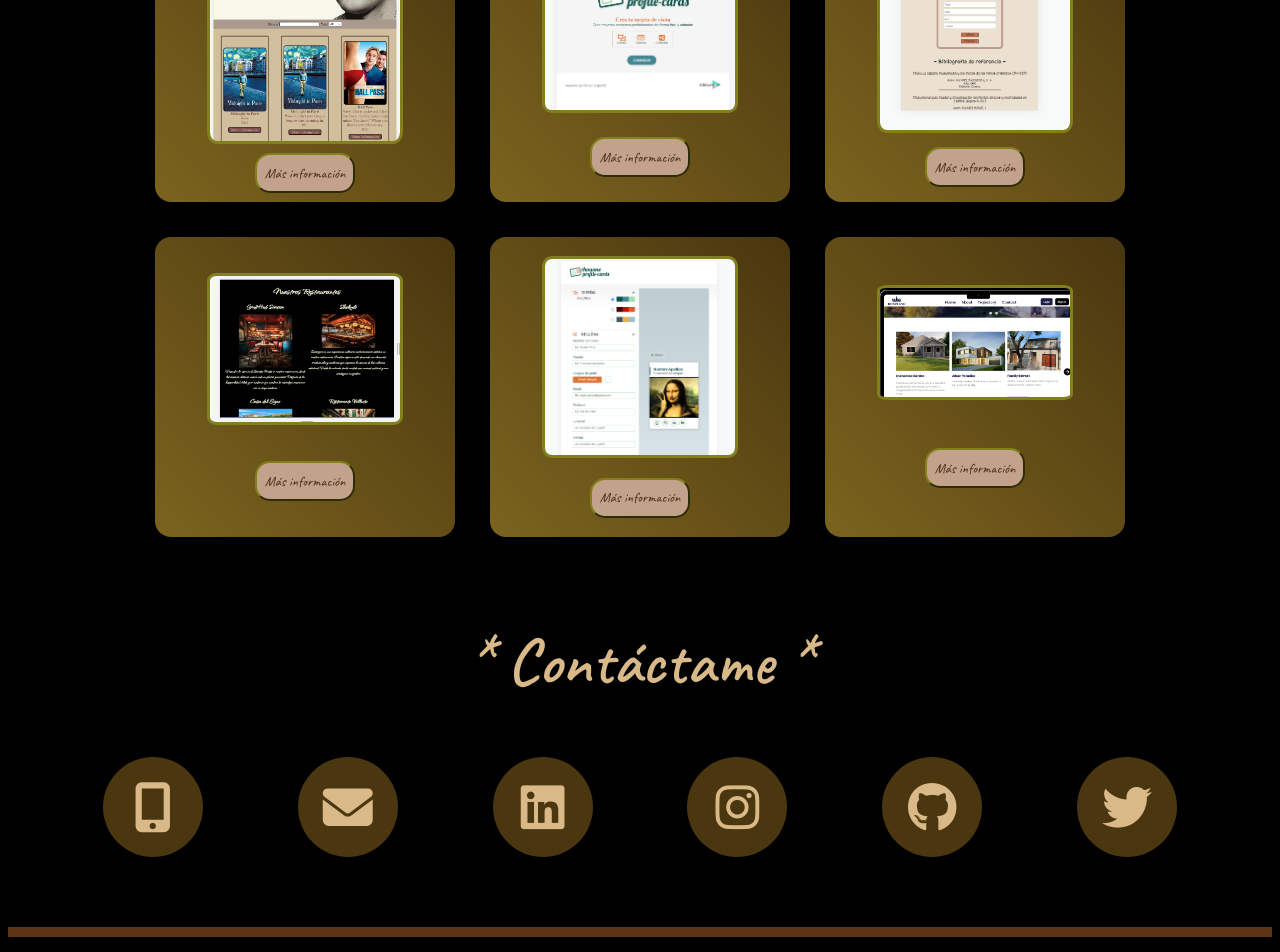
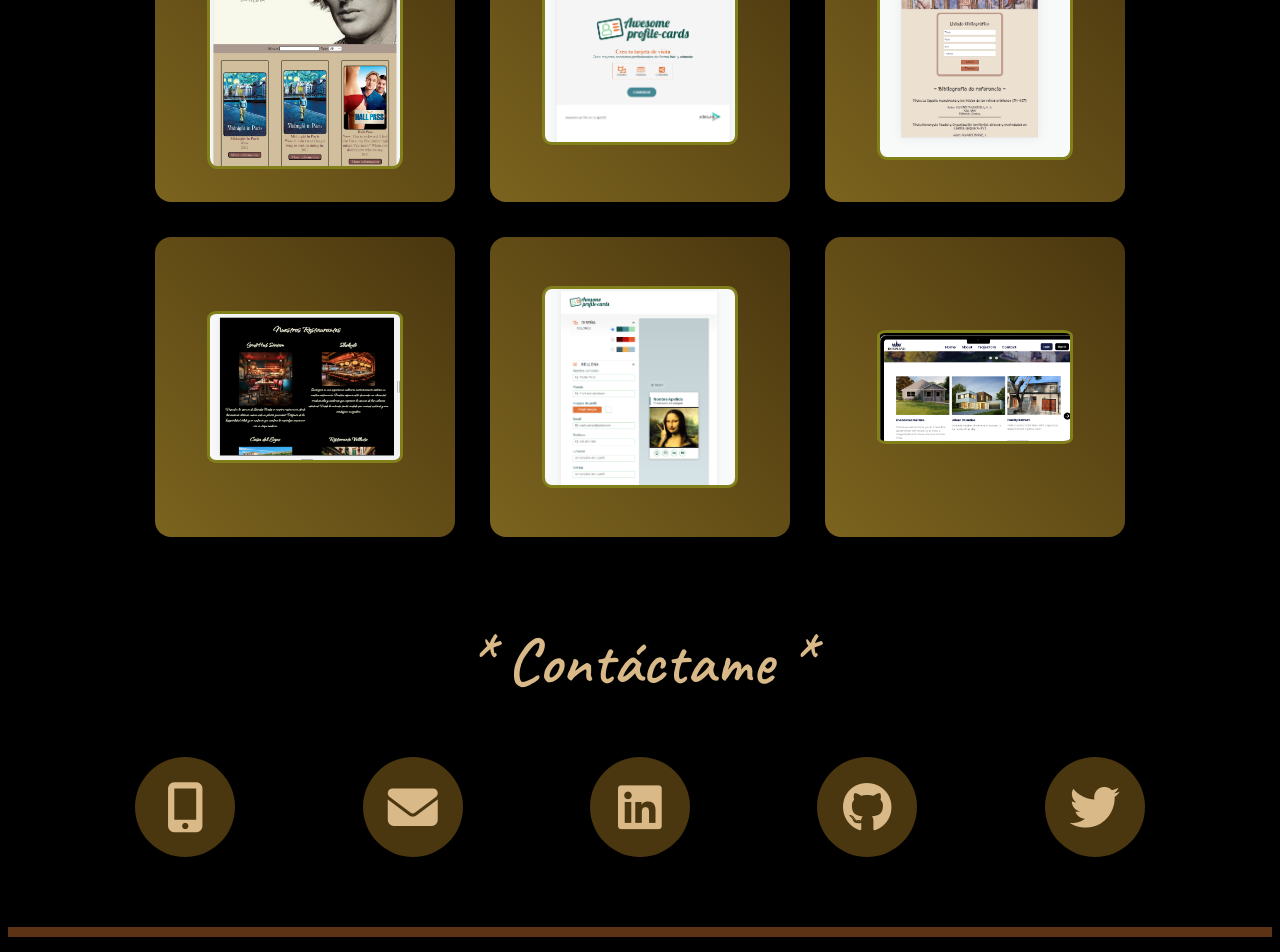
Before and after one commit to LorenaGomezPerez/Portfolio, a React (Create React App) app: page / in a window 1280 px wide. Shown: the part 2580-3532 px from the top of the page. Built offline with nearby package versions, Linux system fonts and the light colour scheme.

Commit message:
Delete instagram icon and update phone data

```diff
--- a/src/Contact.js
+++ b/src/Contact.js
@@ -1,15 +1,23 @@
 import React from "react";
 
 function Contact() {
+
+
+
   return (
     <div>
       <h2 id="Contacts" className="contact">* Contáctame *</h2>
-      <div className="contactContainer">
-        <div className="iconContainer">
-          <a title="llamar por teléfono" href="tel+600757306" target="_blank">
+	  <div className="contactContainer">
+
+	  <div className="iconContainer">
+          <a
+        	title="teléfono"
+			href={`tel:+34600757306`}
+		>
             <i className="fa-solid fa-mobile-screen-button icon" />
           </a>
         </div>
+
         <div className="iconContainer">
           <a
             title="enviar email"
@@ -28,11 +36,6 @@ function Contact() {
             rel="noreferrer"
           >
             <i className="fa-brands fa-linkedin icon" />
-          </a>
-        </div>
-        <div className="iconContainer">
-          <a title="Instagram" href="." target="_blank" rel="noreferrer">
-            <i className="fa-brands fa-instagram icon" />
           </a>
         </div>
         <div className="iconContainer">
@@ -56,7 +59,8 @@ function Contact() {
           </a>
         </div>
       </div>
-    </div>
+	  </div>
+
   );
 }
 
--- a/src/Projects.js
+++ b/src/Projects.js
@@ -7,7 +7,7 @@ import CardsRef from "../src/images/CardsRefactoring.png";
 import Calculator from "../src/images/calculator.png";
 import Bibliography from "../src/images/Bibliography.png";
 import Restaurants from "../src/images/restaurants.png";
-import RealEstate from "../src/images/realEstate.png";
+import RealEstate from "../src/images/RealEstate.png";
 import "../src/styles/App.css";
 
 function Proyectos() {
@@ -22,7 +22,7 @@ function Proyectos() {
         <div className="flip-card-inner">
           <div className="flip-card-front">
             <img src={Equipo} alt="Proyecto" />
-            <button className="btnMoreInf">Más información</button>
+
           </div>
           <div className="flip-card-back">
             <h2 className="flip-card-back-title">Proyecto:</h2>
@@ -44,7 +44,7 @@ function Proyectos() {
         <div className="flip-card-inner">
           <div className="flip-card-front">
             <img src={Calculator} alt="Proyecto" />
-            <button className="btnMoreInf">Más información</button>
+
           </div>
           <div className="flip-card-back">
             <h2 className="flip-card-back-title">Proyecto:</h2>
@@ -64,7 +64,7 @@ function Proyectos() {
         <div className="flip-card-inner">
           <div className="flip-card-front">
             <img src={Coctails} alt="Proyecto" />
-            <button className="btnMoreInf">Más información</button>
+
           </div>
           <div className="flip-card-back">
             <div className="flip-card-back-info">
@@ -88,7 +88,6 @@ function Proyectos() {
         <div className="flip-card-inner">
           <div className="flip-card-front">
             <img src={Owen} alt="Proyecto" />
-            <button className="btnMoreInf">Más información</button>
           </div>
           <div className="flip-card-back">
             <h2 className="flip-card-back-title">Proyecto:</h2>
@@ -111,7 +110,6 @@ function Proyectos() {
         <div className="flip-card-inner">
           <div className="flip-card-front">
             <img src={Cards} alt="Proyecto" />
-            <button className="btnMoreInf">Más información</button>
           </div>
           <div className="flip-card-back">
             <h2 className="flip-card-back-title">Proyecto:</h2>
@@ -133,7 +131,6 @@ function Proyectos() {
         <div className="flip-card-inner">
           <div className="flip-card-front">
             <img src={Bibliography} alt="Proyecto" />
-            <button className="btnMoreInf">Más información</button>
           </div>
           <div className="flip-card-back">
             <h2 className="flip-card-back-title">Proyecto:</h2>
@@ -151,7 +148,6 @@ function Proyectos() {
         <div className="flip-card-inner">
           <div className="flip-card-front">
             <img src={Restaurants} alt="Proyecto" />
-            <button className="btnMoreInf">Más información</button>
           </div>
           <div className="flip-card-back">
             <h2 className="flip-card-back-title">Proyecto:</h2>
@@ -169,7 +165,6 @@ function Proyectos() {
         <div className="flip-card-inner">
           <div className="flip-card-front">
             <img src={CardsRef} alt="Proyecto" />
-            <button className="btnMoreInf">Más información</button>
           </div>
           <div className="flip-card-back">
             <h2 className="flip-card-back-title">Proyecto:</h2>
@@ -190,8 +185,7 @@ function Proyectos() {
 	  <div className="flip-card">
         <div className="flip-card-inner">
           <div className="flip-card-front">
-            <img src={RealEstate} alt="Proyecto" />
-            <button className="btnMoreInf">Más información</button>
+            <img src={RealEstate} alt="Proyecto"/>
           </div>
           <div className="flip-card-back">
             <h2 className="flip-card-back-title">Proyecto:</h2>
--- a/src/styles/App.css
+++ b/src/styles/App.css
@@ -272,17 +272,6 @@ body{
 
   }
 
-  .btnMoreInf{
-    border-radius: 15px;
-    width: 100px;
-    height: 40px;
-    font-family: 'Caveat', cursive;
-    background-color:#c2a28b;
-	border-color: #82801a;;
-    color: #4b2c15;
-    font-size: 0.875em;
-  }
-
 
   /*Contacto*/
 
```
Also changed, not shown: src/images/Coctails.png.
